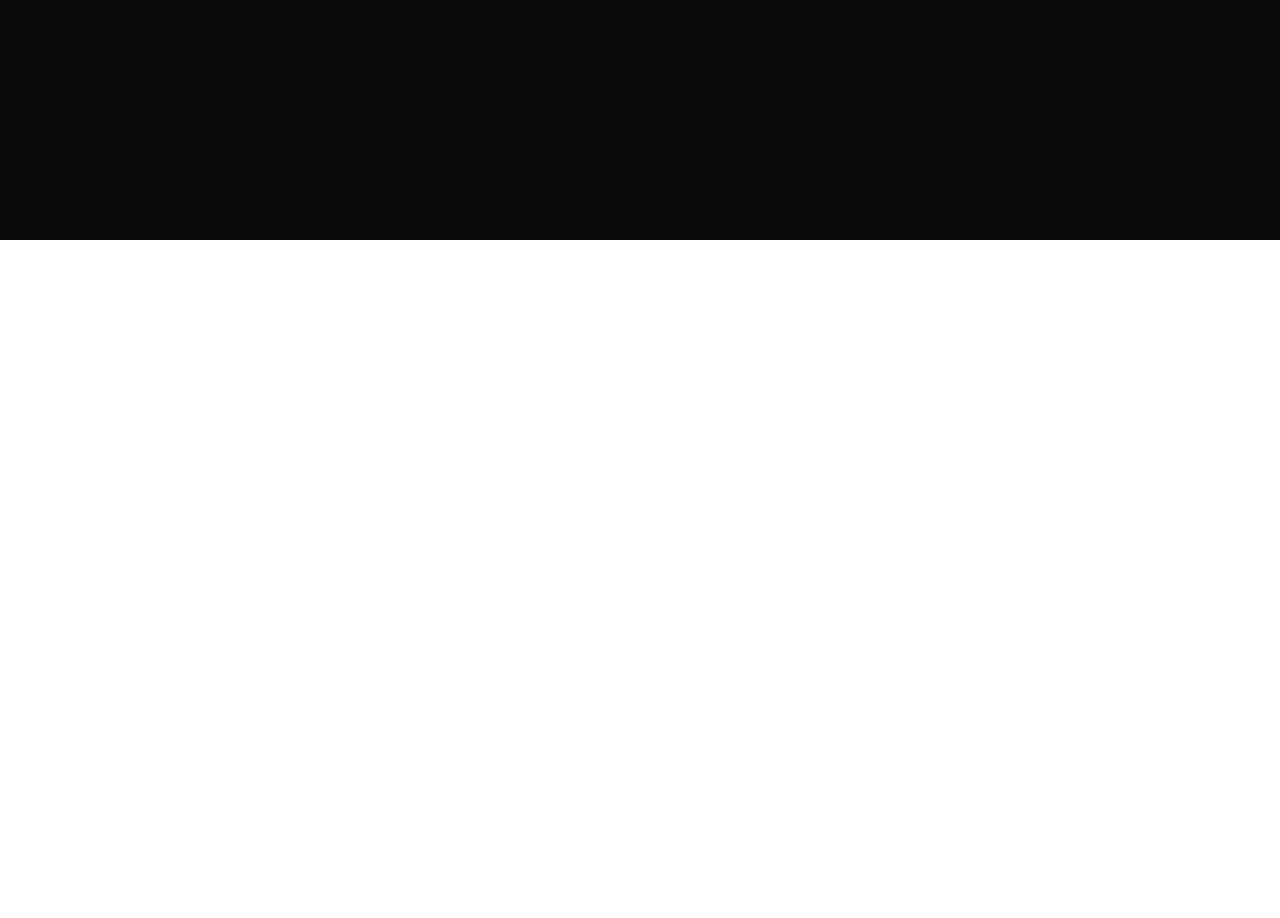
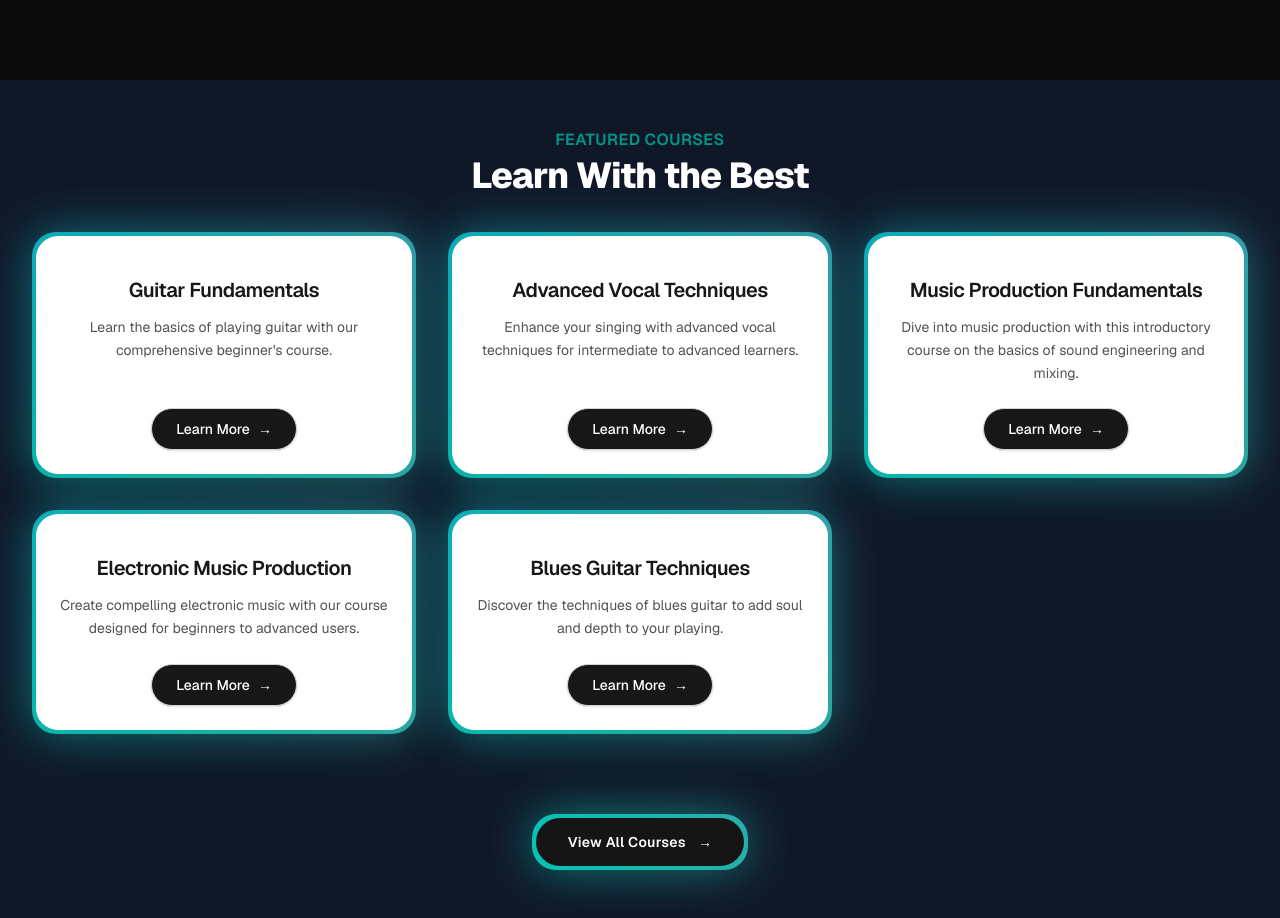
Before and after one commit to Rohit-Kumar000/Next.js-Mastery, a Next.js app in the folder music-website/: page / in a window 1280 px wide. Shown: the part 560-1478 px from the top of the page. Before the commit the page ends 800 px from the top, so only its background shows below. Built offline with nearby package versions, Linux system fonts and the light colour scheme.

Commit message:
add courses

```diff
--- a/music-website/src/app/page.tsx
+++ b/music-website/src/app/page.tsx
@@ -1,9 +1,11 @@
+import FeaturedCourses from "@/components/FeaturedCourses";
 import HeroSection from "@/components/HeroSection";
 
 export default function Home() {
   return (
     <main className="flex-1 bg-black/96 antialiased bg-grid-white/[0.02]">
       <HeroSection />
+      <FeaturedCourses />
     </main>
   );
 }
--- /dev/null
+++ b/music-website/src/components/FeaturedCourses.tsx
@@ -0,0 +1,71 @@
+'use client'
+import Link from "next/link"
+import courseData from "../data/music_courses.json"
+import { BackgroundGradient } from "./ui/background-gradient"
+
+interface Course{
+    id: number,
+    title: string,
+    slug: string,
+    description: string,
+    price: number,
+    instructor: string,
+    isFeatured: boolean,
+
+}
+
+function FeaturedCourses() {
+    const featuredCourses = courseData.courses.filter((course:Course) => course.isFeatured)
+  return (
+    <div className="py-12 bg-gray-900">
+        <div>
+            <div className="text-center">
+                <h2 className="text-base text-teal-600 font-semibold tracking-wide uppercase">FEATURED COURSES</h2>
+                <p className="mt-2 text-3xl leading-8 font-extrabold tracking-tight text-white sm:text-4xl">Learn With the Best</p>
+            </div>
+        </div>
+        <div className="mt-10 mx-8">
+            <div className="grid grid-cols-1 sm:grid-cols-2 lg:grid-cols-3 gap-8 justify-center">
+                {featuredCourses.map((course:Course)=> (
+                    <div key={course.id} className="flex justify-center">
+                        <BackgroundGradient
+                            className="flex flex-col rounded-[22px] bg-white dark:bg-zinc-900 overflow-hidden h-full max-w-sm">
+                            <div className="flex grow flex-col items-center p-5 text-center sm:p-6">
+                                <p className="mt-4 mb-3 text-lg font-semibold tracking-tight text-neutral-900 dark:text-white sm:text-xl">
+                                    {course.title}
+                                </p>
+
+                                <p className="mb-6 grow text-sm leading-relaxed text-neutral-600 dark:text-neutral-400">
+                                    {course.description}
+                                </p>
+
+                                <Link
+                                    href={`/courses/${course.slug}`}
+                                    className="group inline-flex items-center gap-2 rounded-full border border-neutral-300 bg-neutral-900 px-6 py-2.5 text-sm font-medium text-white shadow-sm transition-all duration-300 hover:-translate-y-0.5 hover:border-neutral-700 hover:bg-neutral-800 hover:shadow-lg dark:border-white/15 dark:bg-white/6 dark:text-white dark:hover:border-white/30 dark:hover:bg-white/10"
+                                >
+                                    Learn More
+                                    <span className="transition-transform duration-300 group-hover:translate-x-1">
+                                    →
+                                    </span>
+                                </Link>
+                            </div>
+                        </BackgroundGradient>
+                    </div>
+                ))}
+            </div>
+        </div>
+        <div className="mt-20 flex justify-center text-center">
+            <BackgroundGradient containerClassName="rounded-full" className="rounded-full bg-[#151515] px-8 py-3">
+                <Link href="/courses" className="group inline-flex items-center justify-center gap-3 text-sm font-semibold tracking-wide text-white transition-colors duration-300 hover:text-[#fafafe]">
+                    View All Courses
+                    <span className="transition-transform duration-300 group-hover:translate-x-1">
+                        →
+                    </span>
+                </Link>
+            </BackgroundGradient>
+        </div>
+    </div>
+  )
+}
+
+export default FeaturedCourses
--- /dev/null
+++ b/music-website/src/components/ui/background-gradient.tsx
@@ -0,0 +1,76 @@
+import React from "react";
+import { motion } from "motion/react";
+import { cn } from "@/utils/cn";
+
+export const BackgroundGradient = ({
+  children,
+  className,
+  containerClassName,
+  animate = true,
+}: {
+  children?: React.ReactNode;
+  className?: string;
+  containerClassName?: string;
+  animate?: boolean;
+}) => {
+  const variants = {
+    initial: {
+      backgroundPosition: "0% 50%",
+    },
+    animate: {
+      backgroundPosition: ["0% 50%", "100% 50%", "0% 50%"],
+    },
+  };
+
+  return (
+    <div className={cn("relative p-1 group", containerClassName)}>
+      <motion.div
+        variants={animate ? variants : undefined}
+        initial={animate ? "initial" : undefined}
+        animate={animate ? "animate" : undefined}
+        transition={
+          animate
+            ? {
+                duration: 5,
+                repeat: Infinity,
+                repeatType: "reverse",
+              }
+            : undefined
+        }
+        style={{
+          backgroundSize: animate ? "400% 400%" : undefined,
+        }}
+        className={cn(
+          "absolute inset-0 rounded-3xl z-1 opacity-60 group-hover:opacity-100 blur-xl transition duration-500 will-change-transform",
+          "bg-[radial-gradient(circle_farthest-side_at_0_100%,#00ccb1,transparent),radial-gradient(circle_farthest-side_at_100%_0,#7b61ff,transparent),radial-gradient(circle_farthest-side_at_100%_100%,#ffc414,transparent),radial-gradient(circle_farthest-side_at_0_0,#1ca0fb,#141316)]"
+        )}
+      />
+
+      <motion.div
+        variants={animate ? variants : undefined}
+        initial={animate ? "initial" : undefined}
+        animate={animate ? "animate" : undefined}
+        transition={
+          animate
+            ? {
+                duration: 5,
+                repeat: Infinity,
+                repeatType: "reverse",
+              }
+            : undefined
+        }
+        style={{
+          backgroundSize: animate ? "400% 400%" : undefined,
+        }}
+        className={cn(
+          "absolute inset-0 rounded-3xl z-1 will-change-transform",
+          "bg-[radial-gradient(circle_farthest-side_at_0_100%,#00ccb1,transparent),radial-gradient(circle_farthest-side_at_100%_0,#7b61ff,transparent),radial-gradient(circle_farthest-side_at_100%_100%,#ffc414,transparent),radial-gradient(circle_farthest-side_at_0_0,#1ca0fb,#141316)]"
+        )}
+      />
+
+      <div className={cn("relative z-10", className)}>
+        {children}
+      </div>
+    </div>
+  );
+};
--- /dev/null
+++ b/music-website/src/data/music_courses.json
@@ -0,0 +1,104 @@
+{
+    "courses": [
+      {
+        "id": 1,
+        "title": "Guitar Fundamentals",
+        "slug": "guitar-fundamentals",
+        "description": "Learn the basics of playing guitar with our comprehensive beginner's course.",
+        "price": 99.99,
+        "instructor": "John Doe",
+        "isFeatured": true,
+        "image": "/courses/guitar.jpg"
+      },
+      {
+        "id": 2,
+        "title": "Piano for Beginners",
+        "slug": "piano-for-beginners",
+        "description": "Start your musical journey with foundational piano skills taught by expert instructors.",
+        "price": 109.99,
+        "instructor": "Jane Smith",
+        "isFeatured": false,
+        "image": "/courses/piano.jpg"
+      },
+      {
+        "id": 3,
+        "title": "Advanced Vocal Techniques",
+        "slug": "advanced-vocal-techniques",
+        "description": "Enhance your singing with advanced vocal techniques for intermediate to advanced learners.",
+        "price": 119.99,
+        "instructor": "Emily Johnson",
+        "isFeatured": true,
+        "image": "/courses/vocalist.jpg"
+      },
+      {
+        "id": 4,
+        "title": "Drumming Mastery",
+        "slug": "drumming-mastery",
+        "description": "Master the drums with our comprehensive course covering all skill levels.",
+        "price": 129.99,
+        "instructor": "Mike Brown",
+        "isFeatured": false,
+        "image": "/courses/drumming.jpg"
+      },
+      {
+        "id": 5,
+        "title": "Jazz Improvisation",
+        "slug": "jazz-improvisation",
+        "description": "Learn the art of jazz improvisation with this course designed for all levels.",
+        "price": 139.99,
+        "instructor": "Chris Davis",
+        "isFeatured": false,
+        "image": "/courses/jazz.jpg"
+      },
+      {
+        "id": 6,
+        "title": "Music Production Fundamentals",
+        "slug": "music-production-fundamentals",
+        "description": "Dive into music production with this introductory course on the basics of sound engineering and mixing.",
+        "price": 149.99,
+        "instructor": "Alex Wilson",
+        "isFeatured": true,
+        "image": "/courses/music-prod.jpg"
+      },
+      {
+        "id": 7,
+        "title": "Songwriting Essentials",
+        "slug": "songwriting-essentials",
+        "description": "Learn the essentials of songwriting to express your musical creativity.",
+        "price": 159.99,
+        "instructor": "Samantha Miller",
+        "isFeatured": false,
+        "image": "/courses/song-writing.jpg"
+      },
+      {
+        "id": 8,
+        "title": "Electronic Music Production",
+        "slug": "electronic-music-production",
+        "description": "Create compelling electronic music with our course designed for beginners to advanced users.",
+        "price": 169.99,
+        "instructor": "Luke Harris",
+        "isFeatured": true,
+        "image": "/courses/music-prod.jpg"
+      },
+      {
+        "id": 9,
+        "title": "Classical Music History",
+        "slug": "classical-music-history",
+        "description": "Explore the rich history of classical music from its origins to the present day.",
+        "price": 179.99,
+        "instructor": "Grace Lee",
+        "isFeatured": false,
+        "image": "/courses/classical-music.jpg"
+      },
+      {
+        "id": 10,
+        "title": "Blues Guitar Techniques",
+        "slug": "blues-guitar-techniques",
+        "description": "Discover the techniques of blues guitar to add soul and depth to your playing.",
+        "price": 189.99,
+        "instructor": "Ethan Moore",
+        "isFeatured": true,
+        "image": "/courses/blues.jpg"
+      }
+    ]
+  }
```
